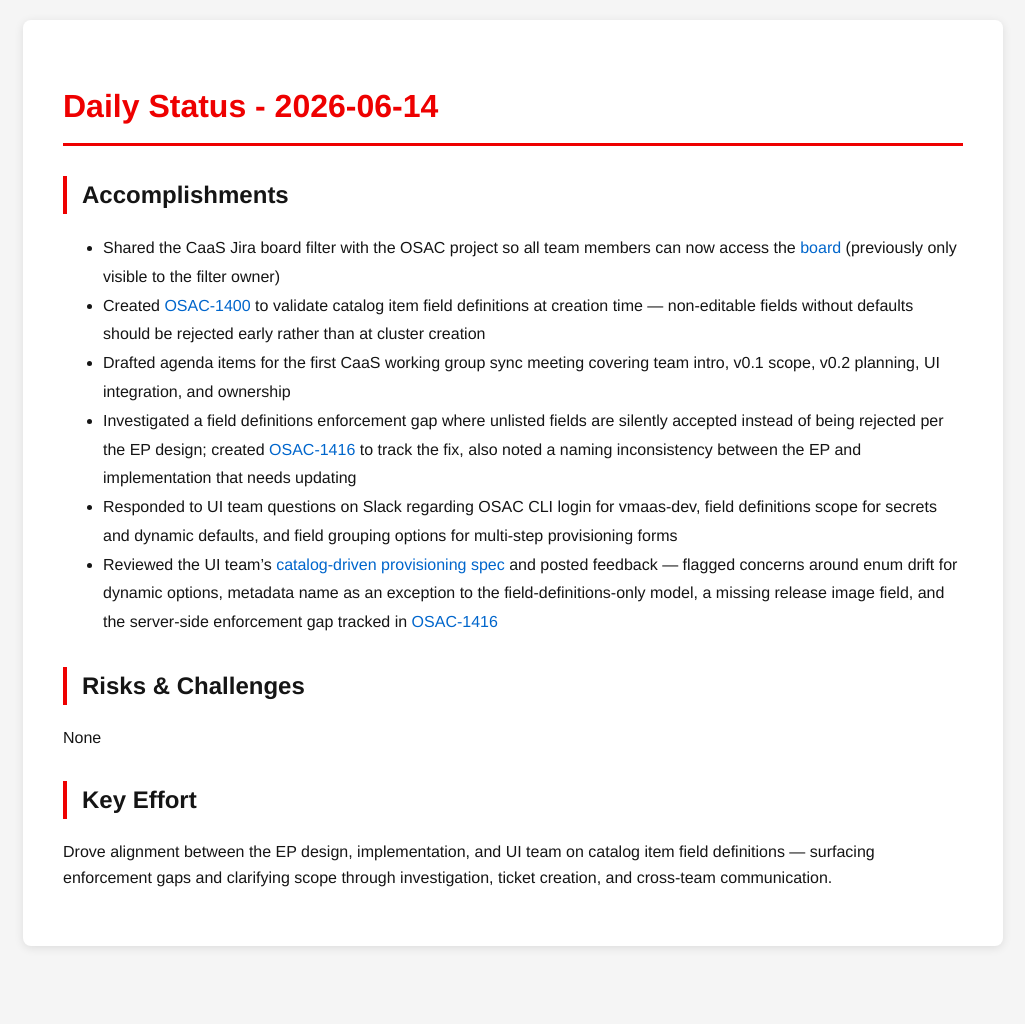
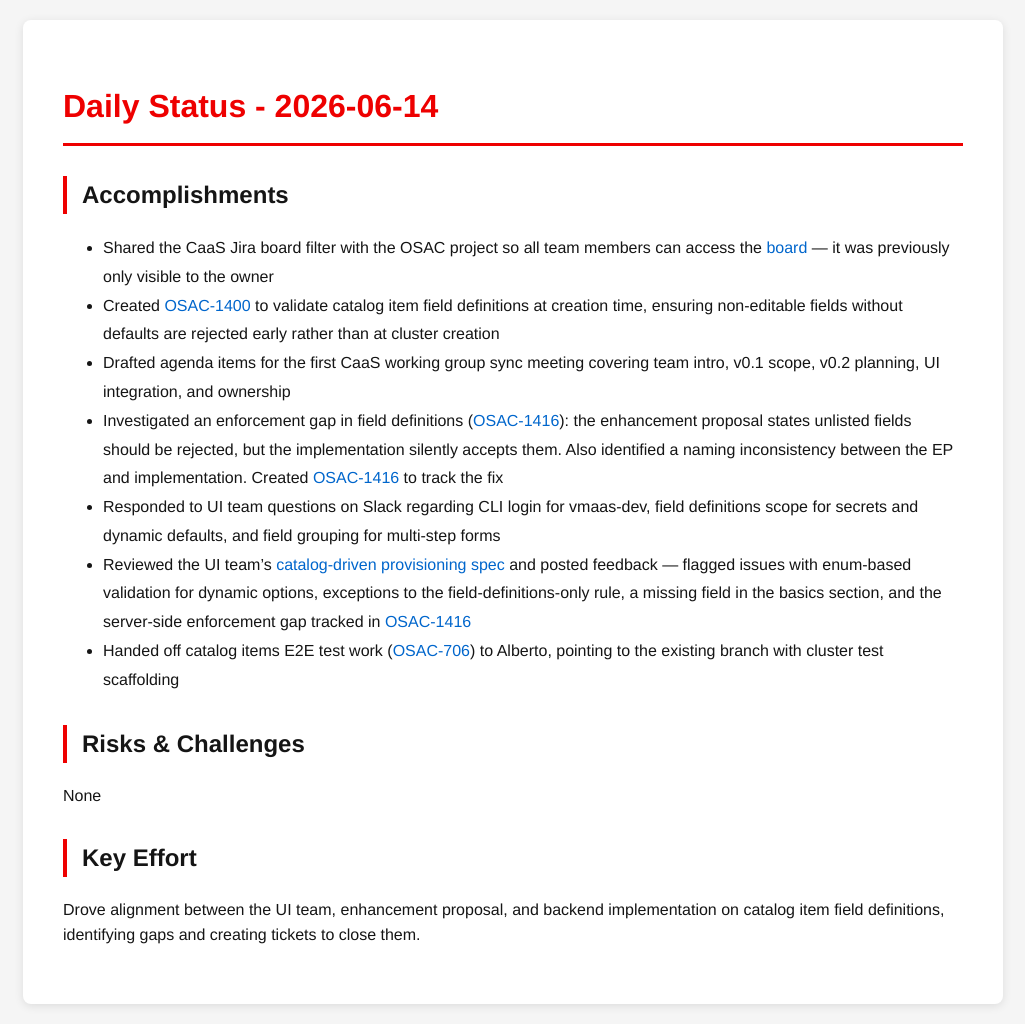
Before and after one commit to tzvatot/daily-status, a Jekyll site: the page built from 2026-06-14.md, in a window 1280 px wide. Shown: the whole page, without its empty margins (127-1152 px from the left). Built offline with Jekyll 4.4.1, drawn with Linux system fonts in a browser that asks for light colours; before the commit the page ends 966 px from its top, so only the background shows below that.

Commit message:
Daily status update - 2026-06-14

```diff
--- a/2026-06-14.md
+++ b/2026-06-14.md
@@ -7,15 +7,16 @@ date: 2026-06-14
 # Daily Status - 2026-06-14
 
 ## Accomplishments
-- Shared the CaaS Jira board filter with the OSAC project so all team members can now access the [board](https://redhat.atlassian.net/jira/software/c/projects/OSAC/boards/12411) (previously only visible to the filter owner)
-- Created [OSAC-1400](https://redhat.atlassian.net/browse/OSAC-1400) to validate catalog item field definitions at creation time — non-editable fields without defaults should be rejected early rather than at cluster creation
+- Shared the CaaS Jira board filter with the OSAC project so all team members can access the [board](https://redhat.atlassian.net/jira/software/c/projects/OSAC/boards/12411) — it was previously only visible to the owner
+- Created [OSAC-1400](https://redhat.atlassian.net/browse/OSAC-1400) to validate catalog item field definitions at creation time, ensuring non-editable fields without defaults are rejected early rather than at cluster creation
 - Drafted agenda items for the first CaaS working group sync meeting covering team intro, v0.1 scope, v0.2 planning, UI integration, and ownership
-- Investigated a field definitions enforcement gap where unlisted fields are silently accepted instead of being rejected per the EP design; created [OSAC-1416](https://redhat.atlassian.net/browse/OSAC-1416) to track the fix, also noted a naming inconsistency between the EP and implementation that needs updating
-- Responded to UI team questions on Slack regarding OSAC CLI login for vmaas-dev, field definitions scope for secrets and dynamic defaults, and field grouping options for multi-step provisioning forms
-- Reviewed the UI team's [catalog-driven provisioning spec](https://gist.github.com/batzionb/d6bb05faf56a1d8e9bf7ee194aa1356f) and posted feedback — flagged concerns around enum drift for dynamic options, metadata name as an exception to the field-definitions-only model, a missing release image field, and the server-side enforcement gap tracked in [OSAC-1416](https://redhat.atlassian.net/browse/OSAC-1416)
+- Investigated an enforcement gap in field definitions ([OSAC-1416](https://redhat.atlassian.net/browse/OSAC-1416)): the enhancement proposal states unlisted fields should be rejected, but the implementation silently accepts them. Also identified a naming inconsistency between the EP and implementation. Created [OSAC-1416](https://redhat.atlassian.net/browse/OSAC-1416) to track the fix
+- Responded to UI team questions on Slack regarding CLI login for vmaas-dev, field definitions scope for secrets and dynamic defaults, and field grouping for multi-step forms
+- Reviewed the UI team's [catalog-driven provisioning spec](https://gist.github.com/batzionb/d6bb05faf56a1d8e9bf7ee194aa1356f) and posted feedback — flagged issues with enum-based validation for dynamic options, exceptions to the field-definitions-only rule, a missing field in the basics section, and the server-side enforcement gap tracked in [OSAC-1416](https://redhat.atlassian.net/browse/OSAC-1416)
+- Handed off catalog items E2E test work ([OSAC-706](https://redhat.atlassian.net/browse/OSAC-706)) to Alberto, pointing to the existing branch with cluster test scaffolding
 
 ## Risks & Challenges
 None
 
 ## Key Effort
-Drove alignment between the EP design, implementation, and UI team on catalog item field definitions — surfacing enforcement gaps and clarifying scope through investigation, ticket creation, and cross-team communication.
+Drove alignment between the UI team, enhancement proposal, and backend implementation on catalog item field definitions, identifying gaps and creating tickets to close them.
```
